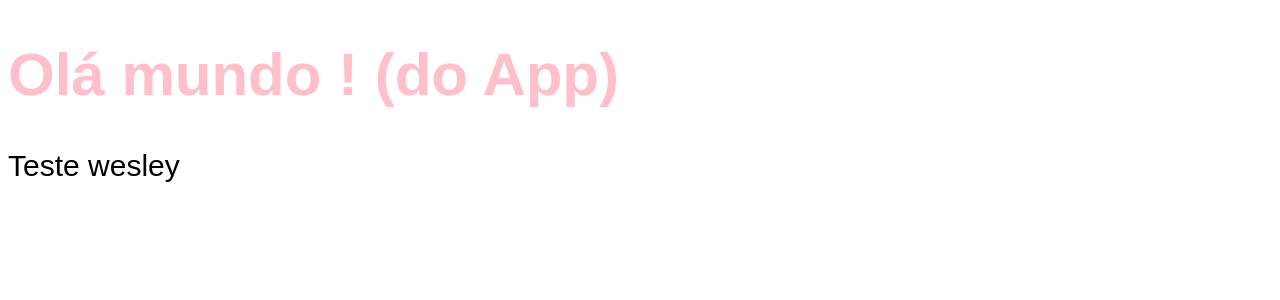
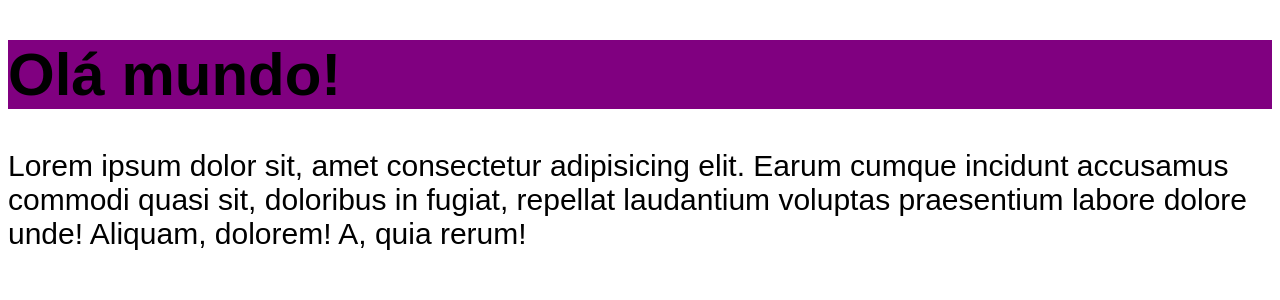
Before and after one commit to wesleyEmidio/chronos-pomodoro, a React (Vite) app: page / in a window 1280 px wide. Shown: the top 300 px of the page. Built offline with nearby package versions, Linux system fonts and the light colour scheme.

Commit message:
Entendendo modulo de css

```diff
--- a/src/App.tsx
+++ b/src/App.tsx
@@ -1,3 +1,5 @@
+import { Heading } from './components/Heading';
+
 import './styles/theme.css';
 import './styles/global.css';
 
@@ -6,10 +8,14 @@ export function App() {
   console.log('oi');
 
   return (
-    // react fragment <> </>
     <>
-      <h1>Olá mundo ! (do App)</h1>
-      <p>Teste wesley</p>
+      <Heading />
+      <p>
+        Lorem ipsum dolor sit, amet consectetur adipisicing elit. Earum cumque
+        incidunt accusamus commodi quasi sit, doloribus in fugiat, repellat
+        laudantium voluptas praesentium labore dolore unde! Aliquam, dolorem! A,
+        quia rerum!
+      </p>
     </>
   );
 }
--- /dev/null
+++ b/src/components/Heading.module.css
@@ -0,0 +1,8 @@
+.heading {
+  background: purple;
+  color: black;
+}
+
+.cyan {
+  color: cyan;
+}
--- /dev/null
+++ b/src/components/Heading.tsx
@@ -0,0 +1,5 @@
+import styles from './Heading.module.css';
+
+export function Heading() {
+  return <h1 className={styles.heading}>Olá mundo!</h1>;
+}
```
